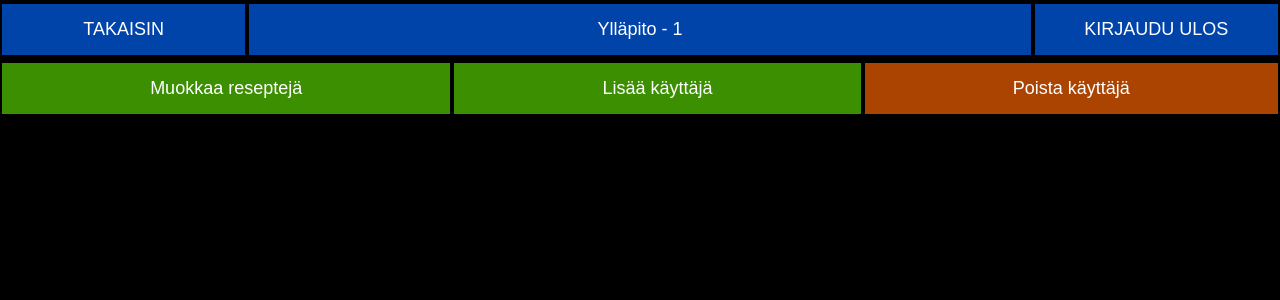
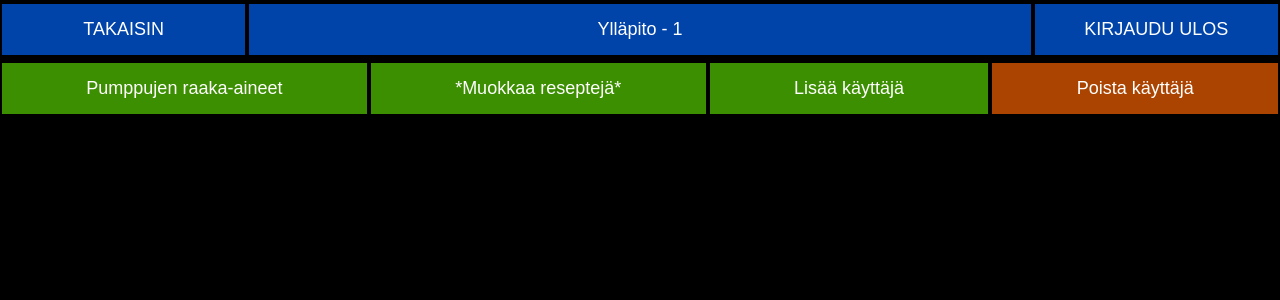
Before and after one commit to ainamaximit/baari-mikko, a Flask app: page /admin in a window 1280 px wide. Shown: the top 300 px of the page. Run offline with Flask 2, Linux system fonts and the light colour scheme; a user stored in the database is signed in; a database or web service that is not in the repository returns one stand-in record (values such as "Sample title"); parts of the project's set-up code (start-up, migrations or seed data) failed here and were passed over; some libraries are stand-ins or nearby versions.

Commit message:
Added link to pump configuration view.

```diff
--- a/templates/admin.html
+++ b/templates/admin.html
@@ -19,8 +19,11 @@
 {% block body %}
 
     <div class="container">
+        <div onclick="window.location='{{ url_for('pumps') }}';" class="button item green">
+            Pumppujen raaka-aineet
+        </div>
         <div onclick="window.location='{{ url_for('recipes') }}';" class="button item green">
-            Muokkaa reseptejä
+            *Muokkaa reseptejä*
         </div>
         <div onclick="window.location='{{ url_for('register') }}';" class="button item green">
             Lisää käyttäjä
```
